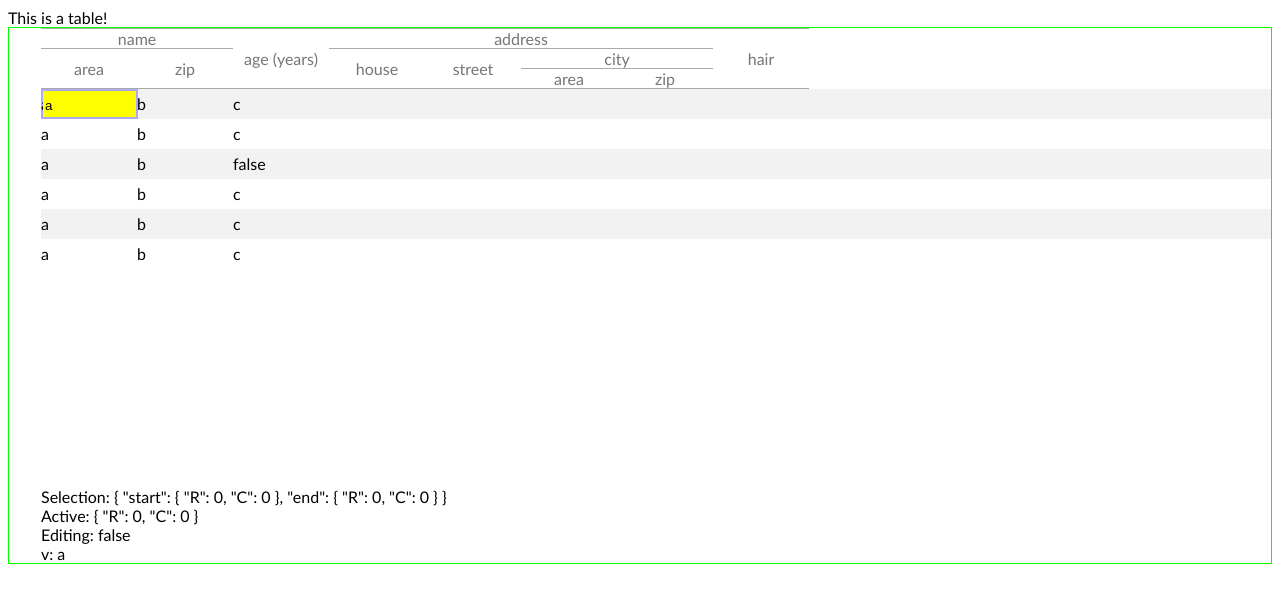
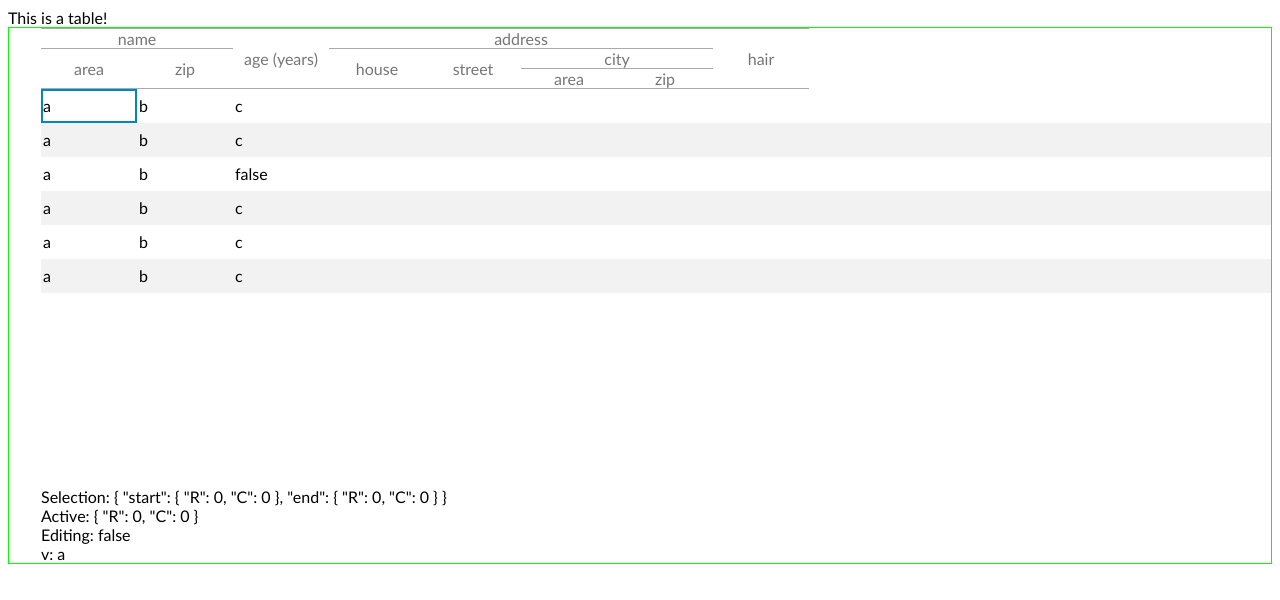
Before and after one commit to tim-lyon/infinite-table, a Vue app: page / in a window 1280 px wide. Shown: the top 600 px of the page. Built offline with nearby package versions, Linux system fonts and the light colour scheme.

Commit message:
Removed overlay/underlay - use cell border/background style instead

```diff
--- a/src/components/InfiniteTable.vue
+++ b/src/components/InfiniteTable.vue
@@ -1,6 +1,7 @@
 <template>
   <div class="table-container" tabindex="1" @keydown="OnTableKeypress">
     <InfiniteTableHeaders
+      :config="config"
       :headers="computedHeaders"
       :selectedColumns="selectedColumns"
       @selectColumnRange="selectColumns"
@@ -10,21 +11,16 @@
         <div :style="{position:'relative', top:topBufferHeight+'px'}">
           <InfiniteTableRow
           v-for="i in renderedRowCount"
-          :index="i+startRow"
+          :config="config"
+          :row-index="i+startRow"
           :style="{background: (i+startRow)%2 ? 'rgba(0,0,0,0.05)' : ''}"
           @input="setData($event, i+startRow)"
           @cellMouseDown="onCellMouseDown"
           @cellMouseOver="onCellMouseOver"
-          @rowMouseDown="onRowMouseDown(i+startRow)"
-          @rowMouseOver="onRowMouseOver(i+startRow)"
           :data="rowData(i+startRow)"
-          :activeColumn="active.C"
-          :isEditing="isEditing && active.R === i+startRow"
+          :selected-range="selectedRange"
+          :active-cell="active"
           :key="i+startRow" />
-          <div :style="underlayStyle"></div>
-          <div :style="overlayStyle">
-            <input type="text" :value="inputValue" class="the-input"/>
-          </div>
         </div>
       </div>
 
@@ -58,6 +54,24 @@ export default {
     InfiniteTableRow
   },
   props: {
+    config: {
+      type: Object,
+      required: false,
+      default() {
+        return {
+          style: {
+            selection: {
+              border: {
+                color: 'rgb(0, 135, 189)'
+              },
+              fill: {
+                color: 'rgba(0, 135, 189, .13)'
+              }
+            }
+          }
+        }
+      }
+    },
     headers: {
       required: false
     },
@@ -71,7 +85,7 @@ export default {
   },
   methods: {
     rowData(iRow) {
-      return this.tableData[iRow-1]
+      return this.tableData[iRow]
     },
     startExport(exportFunction){
       exportFunction()
@@ -98,18 +112,6 @@ export default {
       document.body.appendChild(link);
       link.click();
       document.body.removeChild(link);
-    },
-    selectedRange(){
-      return {
-        start: {
-          R: this.selection.start.R,
-          C: this.selection.start.C,
-        },
-        end: {
-          R: this.selection.end.R,
-          C: this.selection.end.C,
-        }
-      }
     },
     cellRange(row, column){
       return {
@@ -151,7 +153,11 @@ export default {
           break
         case 'Tab':
           event.preventDefault()
-          this.OnArrow(1,0)
+          this.OnTab()
+          break
+        case 'Enter':
+          event.preventDefault()
+          this.OnEnter()
           break
         case 'PageUp':
           this.OnArrow(0,-ROW_COUNT)
@@ -189,24 +195,59 @@ export default {
       this.clampSelection()
       this.scrollToRow(this.selection.end.R)
     },
+    OnTab(){
+      if(this.selection.start.R === this.selection.end.R &&
+      this.selection.start.C === this.selection.end.C){
+        this.OnArrow(1,0)
+        return
+      }
+      const newRow = this.active.C === this.selectedRange.end.C
+      this.setActiveColumn( newRow ? this.selectedRange.start.C : this.active.C + 1)
+      if(newRow){
+        this.setActiveRow(this.active.R === this.selectedRange.end.R ?
+        this.selectedRange.start.R : this.active.R + 1)
+      }
+    },
+    OnEnter(){
+      if(this.selection.start.R === this.selection.end.R &&
+      this.selection.start.C === this.selection.end.C){
+        this.OnArrow(0,1)
+        return
+      }
+      const newColumn = this.active.R === this.selectedRange.end.R
+      this.setActiveRow( newColumn ? this.selectedRange.start.R : this.active.R + 1)
+      if(newColumn){
+        this.setActiveColumn(this.active.C === this.selectedRange.end.C ?
+        this.selectedRange.start.C : this.active.C + 1)
+      }
+    },
     clampSelection(){
-      if(this.selection.start.R < 1){
-        this.selection.start.R = 1
+      if(this.selection.start.R < 0){
+        this.selection.start.R = 0
       }
-      else if(this.selection.start.R > this.rowCount){
-        this.selection.start.R = this.rowCount
+      else if(this.selection.start.R >= this.rowCount){
+        this.selection.start.R = this.rowCount - 1
       }
-      if(this.selection.end.R < 1){
-        this.selection.end.R = 1
+
+      if(this.selection.end.R < 0){
+        this.selection.end.R = 0
       }
-      else if(this.selection.end.R > this.rowCount){
-        this.selection.end.R = this.rowCount
+      else if(this.selection.end.R >= this.rowCount){
+        this.selection.end.R = this.rowCount - 1
       }
+
       if(this.selection.start.C < 0){
         this.selection.start.C = 0
       }
+      else if(this.selection.start.C >= this.columnCount){
+        this.selection.start.C = this.columnCount - 1
+      }
+
       if(this.selection.end.C < 0){
         this.selection.end.C = 0
+      }
+      else if(this.selection.end.C >= this.columnCount){
+        this.selection.end.C = this.columnCount - 1
       }
     },
     selectColumns(columns){
@@ -214,8 +255,8 @@ export default {
         this.selection.start.C = columns.start - 1
       }
       this.selection.end.C = columns.end - 1
-      this.selection.start.R = 1
-      this.selection.end.R = this.rowCount
+      this.selection.start.R = 0
+      this.selection.end.R = this.rowCount - 1
     },
     scrollTable(){
       const scrollTop = event.target.scrollTop
@@ -256,65 +297,44 @@ export default {
       }
       this.lastScrollTop = scrollTop
     },
-    onCellMouseDown(iCol){
-      if(this.isEditing && iCol !== this.active.C){
+    onCellMouseDown(cell){
+      if(this.isEditing && cell.C !== this.active.C){
         this.isEditing = false
       }
-      this.selection.end.C = iCol
+      this.selection.end.C = cell.C
       if(!event.shiftKey){
-        this.selection.start.C = iCol
-        this.setActiveColumn(iCol)
+        this.selection.start.C = cell.C
+        this.setActiveColumn(cell.C)
+      }
+
+      this.selection.end.R = cell.R
+      if(!event.shiftKey){
+        this.selection.start.R = cell.R
+        this.setActiveRow(cell.R)
       }
       window.getSelection().removeAllRanges();
     },
-    onCellMouseOver(iCol){
+    onCellMouseOver(cell){
       if(event.buttons == 1){
-        this.selection.end.C = iCol
+        this.selection.end.C = cell.C
+        this.selection.end.R = cell.R
       }
     },
     setActiveColumn(iCol){
       if(this.isEditing && iCol !== this.active.C){
         this.isEditing = false
       }
-      this.active.C = iCol
-    },
-    onRowMouseDown(iRow){
-      this.selection.end.R = iRow
-      if(!event.shiftKey){
-        this.selection.start.R = iRow
-        this.setActiveRow(iRow)
-      }
-    },
-    onRowMouseOver(iRow){
-      if(event.buttons == 1){
-        this.selection.end.R = iRow
+      if(iCol >= 0 && iCol < this.columns){
+        this.active.C = iCol
       }
     },
     setActiveRow(iRow){
       if(this.isEditing && iRow !== this.active.R){
         this.isEditing = false
       }
-      this.active.R = iRow
-    },
-    rowTopOffset(iRow){
-      let offset = 30*(iRow-1)
-      if(this.rowCount > MAX_ROWS){
-        offset += this.referenceRow.scrollTop - 30* this.referenceRow.row
+      if(iRow >= 0 && iRow < this.rowCount){
+        this.active.R = iRow
       }
-      return offset+'px'
-    },
-    columnLeftOffset(iCol){
-      return 6*iCol+'em'
-    },
-    rowOffset(iRow){
-      let offset = ROW_HEIGHT*(iRow - this.startRow - 1)
-      if(offset < 0){
-        offset = 0
-      }
-      if(offset > ROW_HEIGHT*this.renderedRows){
-        ofset = ROW_HEIGHT*this.renderedRows
-      }
-      return offset
     }
   },
   data(){
@@ -322,7 +342,7 @@ export default {
       referenceRow: {row: 0, scrollTop: 0},
       lastScrollTop: 0,
       renderedRows: ROW_COUNT+2*BUFFER_ROWS,
-      startRow: 0,
+      startRow: -1,
       topBufferHeight: 0,
       contentHeight: ROW_COUNT*ROW_HEIGHT,
 
@@ -347,6 +367,18 @@ export default {
     inputValue() {
       return this.tableData[this.active.R][this.active.C]
     },
+    selectedRange(){
+      return {
+        start: {
+          R: Math.min(this.selection.start.R, this.selection.end.R),
+          C: Math.min(this.selection.start.C, this.selection.end.C)
+        },
+        end: {
+          R: Math.max(this.selection.start.R, this.selection.end.R),
+          C: Math.max(this.selection.start.C, this.selection.end.C)
+        }
+      }
+    },
     computedHeaders() {
       if(Array.isArray(this.headers) || this.headers === undefined){
         return this.headers
@@ -362,6 +394,9 @@ export default {
     rowCount() {
       return this.tableData.length
     },
+    columnCount() {
+      return this.tableData[0].length
+    },
     renderedRowCount() {
       return Math.min(this.renderedRows, this.rowCount - this.startRow)
     },
@@ -372,41 +407,11 @@ export default {
       if(Math.abs(this.selection.start.R -
       this.selection.end.R) == this.rowCount-1){
         return {
-          start: Math.min(this.selection.start.C,this.selection.end.C),
-          end: Math.max(this.selection.start.C,this.selection.end.C)
+          start: this.selectedRange.start.C,
+          end: this.selectedRange.end.C
         }
       }
       return null
-    },
-    overlayStyle(){
-      return {
-        position: 'absolute',
-        top: this.rowOffset(this.active.R)+'px',
-        height: ROW_HEIGHT-4+'px',
-        left: this.columnLeftOffset(this.active.C),
-        background: 'yellow',
-        margin: '2px',
-        lineHeight: ROW_HEIGHT + 'px',
-        width: 6-0.2 + 'em',
-      }
-    },
-    underlayStyle(){
-      const lowestRow = Math.min(this.selection.start.R,this.selection.end.R)
-      const highestRow = Math.max(this.selection.start.R,this.selection.end.R)
-      let topOffset = this.rowOffset(lowestRow)
-      let bottomOffset = this.rowOffset(highestRow)
-
-      const height = ROW_HEIGHT-4+bottomOffset-topOffset
-      return {
-        position: 'absolute',
-        top: topOffset+'px',
-        height: height+'px',
-        left: this.columnLeftOffset(Math.min(this.selection.start.C,this.selection.end.C)),
-        background: 'rgb(240,240,255)',
-        border: '2px solid rgb(180,180,255)',
-        width: (6*(Math.abs(this.selection.start.C-this.selection.end.C)+1))-0.2+'em',
-        zIndex: '-1'
-      }
     }
   }
 }
@@ -429,6 +434,9 @@ export default {
   width: 100%;
   outline: none;
   border: none;
-  background: none
+  background: none;
+  font-family: inherit;
+  font-size: inherit;
+  line-height: inherit;
 }
 </style>
--- a/src/components/InfiniteTableCell.vue
+++ b/src/components/InfiniteTableCell.vue
@@ -1,5 +1,6 @@
 <template>
   <div class="cell"
+  :style="cellStyle"
   @mousedown="$emit('cellMouseDown')"
   @mouseover="$emit('cellMouseOver')">
     {{value}}
@@ -10,13 +11,66 @@
 
 export default {
   name: 'InfiniteTableCell',
-  props: ['value']
+  props: [
+    'config',
+    'value',
+    'selectedRange',
+    'isActive',
+    'rowIndex',
+    'columnIndex'
+  ],
+  computed: {
+    cellStyle(){
+      return {
+        background: this.isSelected && !this.isActive ? this.config.style.selection.fill.color : 'none',
+        borderStyle: 'solid',
+        borderColor: this.config.style.selection.border.color,
+        borderWidth: this.borderWidths,
+        padding: this.paddingWidths
+      }
+    },
+    borderWidths(){
+      return (this.isTop ? '2px' : '0') +
+      (this.isRight ? ' 2px' : ' 0') +
+      (this.isBottom ? ' 2px' : ' 0') +
+      (this.isLeft ? ' 2px' : ' 0')
+    },
+    paddingWidths(){
+      return (this.isTop ? '0' : '2px') +
+      (this.isRight ? ' 0' : ' 2px') +
+      (this.isBottom ? ' 0' : ' 2px') +
+      (this.isLeft ? ' 0' : ' 2px')
+    },
+    isLeft(){
+      return this.isSelected &&
+      this.columnIndex === this.selectedRange.start.C;
+    },
+    isRight(){
+      return this.isSelected &&
+      this.columnIndex === this.selectedRange.end.C;
+    },
+    isTop(){
+      return this.isSelected &&
+      this.rowIndex === this.selectedRange.start.R;
+    },
+    isBottom(){
+      return this.isSelected &&
+      this.rowIndex === this.selectedRange.end.R;
+    },
+    isSelected(){
+      return this.rowIndex >= this.selectedRange.start.R &&
+      this.rowIndex <= this.selectedRange.end.R &&
+      this.columnIndex >= this.selectedRange.start.C &&
+      this.columnIndex <= this.selectedRange.end.C
+    }
+  }
 }
 </script>
 
 <style scoped>
 .cell{
   width:6em;
+  box-sizing: border-box;
 }
 
 ::selection {
--- a/src/components/InfiniteTableHeaders.vue
+++ b/src/components/InfiniteTableHeaders.vue
@@ -2,7 +2,7 @@
   <div class="header-container" @mouseup="onMouseUp">
     <template v-for="(h, i) of headers">
       <div class="inner-container"
-        :class="{selected: isColumnSelected(i)}"
+        :style="headerStyle(i)"
         v-if="h.hasOwnProperty('children')"
         @mousedown.stop="onColumnMouseDown(columnRange(i))"
         @mouseover.stop="onColumnMouseOver(columnRange(i))"
@@ -10,6 +10,7 @@
       >
         <div>{{h.name}}</div>
         <InfiniteTableHeaders
+        :config="config"
         :headers="h.children"
         :startColumn="columnRange(i).start"
         :selectedColumns="selectedColumns"
@@ -18,7 +19,7 @@
 
       </div>
       <div v-else class="header-item"
-      :class="{selected: isColumnSelected(i)}"
+        :style="headerStyle(i)"
         @mousedown.stop="onColumnMouseDown(columnRange(i))"
         @mouseover.stop="onColumnMouseOver(columnRange(i))"
         :key="-i"
@@ -45,7 +46,8 @@ export default {
       type: Number,
       default: 1
     },
-    selectedColumns: Object
+    selectedColumns: Object,
+    config: Object,
   },
   data() {
     return {
@@ -101,6 +103,13 @@ export default {
       var range = this.columnRange(i)
       return range.start-1 >= this.selectedColumns.start &&
       range.end-1 <= this.selectedColumns.end
+    },
+    headerStyle(i){
+      const isSelected = this.isColumnSelected(i)
+      return {
+          background: isSelected ? this.config.style.selection.border.color : 'none',
+          borderColor: isSelected ? this.config.style.selection.border.color : '#aaa'
+      }
     }
   }
 }
@@ -134,8 +143,4 @@ export default {
 .header-item>div{
   flex:1;
 }
-.selected {
-  background: rgb(180,180,255);
-  border-color: rgb(180,180,255);
-}
 </style>
--- a/src/components/InfiniteTableRow.vue
+++ b/src/components/InfiniteTableRow.vue
@@ -1,15 +1,16 @@
 <template>
-  <div class="row"
-    @mousedown="$emit('rowMouseDown')"
-    @mouseover="$emit('rowMouseOver')"
-  >
+  <div class="row">
     <InfiniteTableCell
-      v-for="(cell, iCol) of data"
+      v-for="(cell, columnIndex) of data"
+      :config="config"
       :value="cell"
-      @input="emitValue($event, iCol)"
-      @cellMouseDown="$emit('cellMouseDown', iCol)"
-      @cellMouseOver="$emit('cellMouseOver', iCol)"
-      :key="iCol"
+      @cellMouseDown="$emit('cellMouseDown', {R: rowIndex, C: columnIndex})"
+      @cellMouseOver="$emit('cellMouseOver', {R: rowIndex, C: columnIndex})"
+      :key="columnIndex"
+      :selected-range="selectedRange"
+      :is-active="rowIndex === activeCell.R && columnIndex === activeCell.C"
+      :row-index="rowIndex"
+      :column-index="columnIndex"
     />
   </div>
 </template>
@@ -22,19 +23,9 @@ export default {
   components: {
     InfiniteTableCell
   },
-  props: {
-    data: {
-      type: Array,
-      required: true
-    }
-  },
+  props: ['config', 'data', 'rowIndex', 'selectedRange', 'activeCell'],
   created(){
     this.$emit('created')
-  },
-  methods: {
-    emitValue(value, column) {
-      this.$emit('input', {value,column})
-    }
   }
 }
 </script>
```
